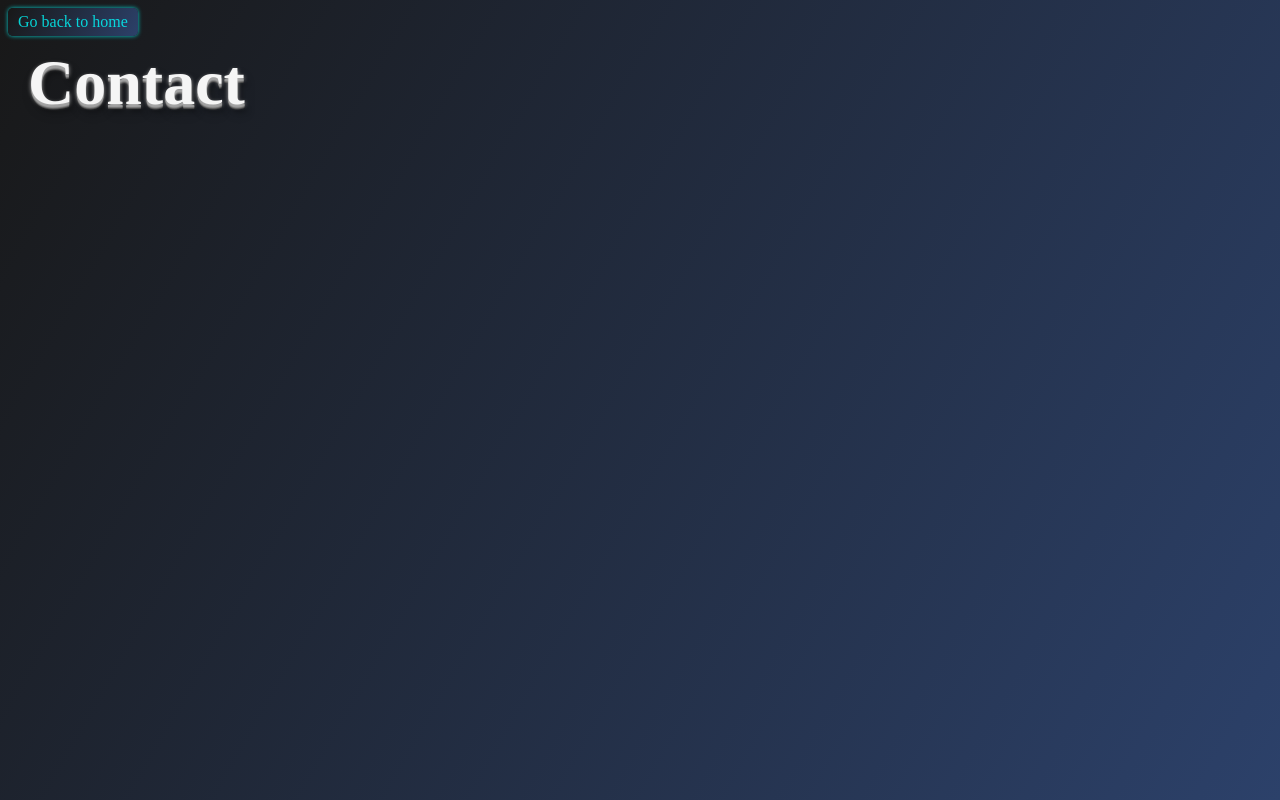
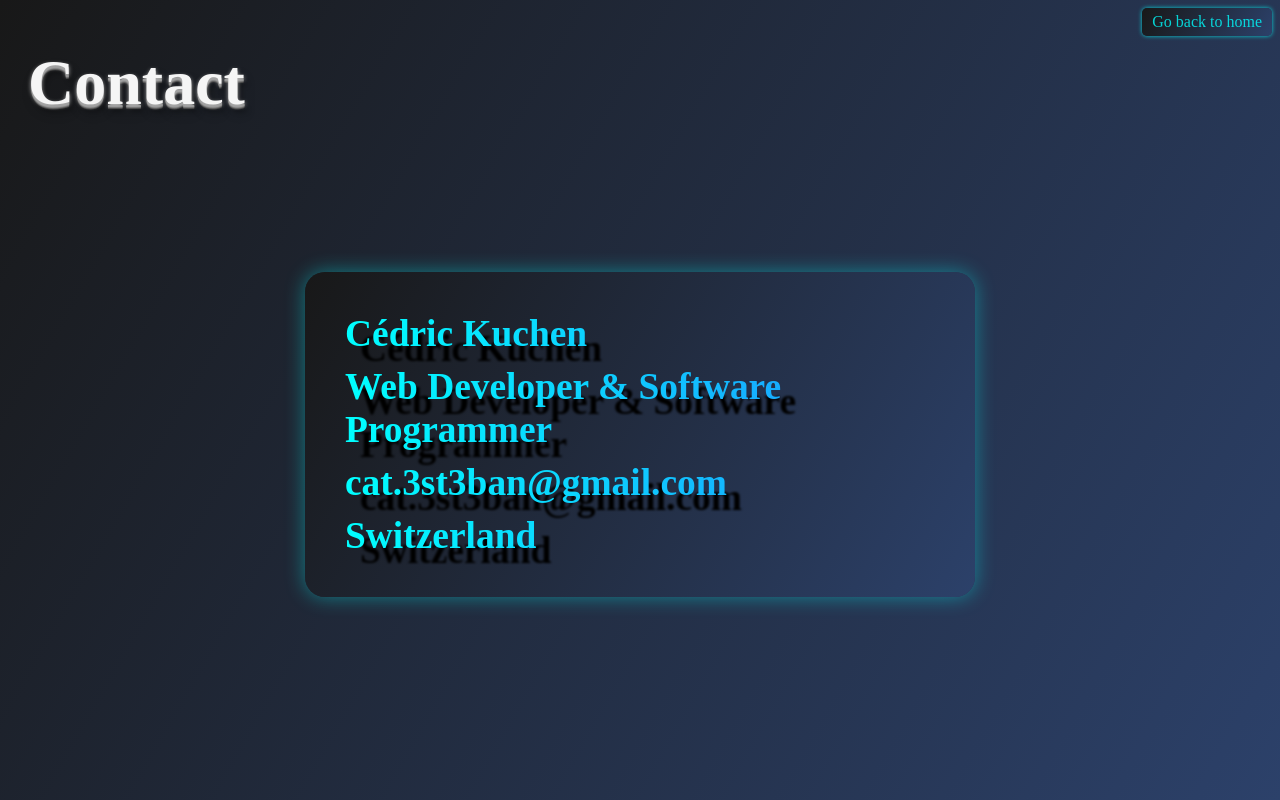
Before and after one commit to TLRKiliann/next-design, a Next.js app in the folder my-app/: page /contact in a window 1280 px wide. Built offline with nearby package versions, Linux system fonts and the light colour scheme; a web font is replaced by a local one.

Commit message:
some test in SSG mode

```diff
--- a/my-app/pages/contact/index.tsx
+++ b/my-app/pages/contact/index.tsx
@@ -9,13 +9,19 @@ const Contact:React.FC = () => {
   }
   return (
     <>
-      <div>
+      <div className={styles.contact}>
         <div className={styles.divbtn}>
           <button type="button" onClick={handleHome}>
             Go back to home
           </button>
         </div>
         <h2>Contact</h2>
+        <div className={styles.divcontact}>
+          <h3 className={styles.h3xtop}>Cédric Kuchen</h3>
+          <h3 className={styles.h3yleft}>Web Developer & Software Programmer</h3>
+          <h3 className={styles.h3yright}>cat.3st3ban@gmail.com</h3>
+          <h3 className={styles.h3xbottom}>Switzerland</h3>
+        </div>
       </div>
     </>
   )
--- a/my-app/pages/index.tsx
+++ b/my-app/pages/index.tsx
@@ -6,13 +6,14 @@ import styles from '@/styles/Home.module.scss'
 
 type MyurlsProps = {
   myurls: {
+    map: any
     id: number | null
     name: string
     url: string
   }
 }
 
-const Home:React.FC = ({myurls}: MyurlsProps) => {
+const Home = ({myurls}: MyurlsProps) => {
   //console.log(myurls)
   return (
     <>
@@ -120,6 +121,7 @@ export const getStaticProps: GetStaticProps = async () => {
   return {
     props: {
       myurls: data,
-    }
+    },
+    revalidate: 10,
   }
 }
--- a/my-app/pages/projects/index.tsx
+++ b/my-app/pages/projects/index.tsx
@@ -12,13 +12,14 @@ import styles from '@/styles/Projects.module.scss'
 
 type MyProjectsProps = {
   myprojects: {
+    map: any
     id: number
     name: string
     url: string
   }
 }
 
-const Projects:React.FC = ({myprojects}: MyProjectsProps) => {
+const Projects = ({myprojects}: MyProjectsProps) => {
   const router = useRouter()
 
   const handleHome = () => {
@@ -151,6 +152,7 @@ export const getStaticProps: GetStaticProps = async () => {
   return {
     props: {
       myprojects: data
-    }
+    },
+    revalidate: 10
   }
 }
```
